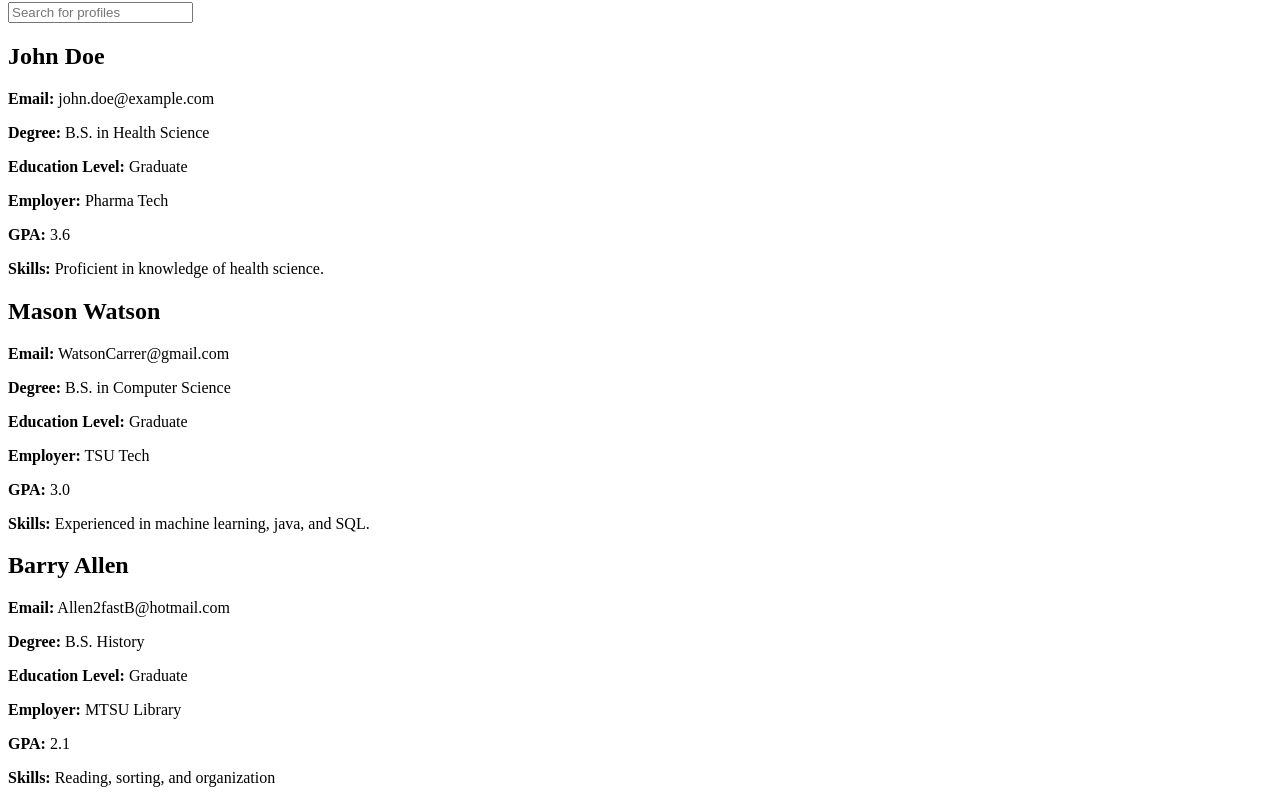
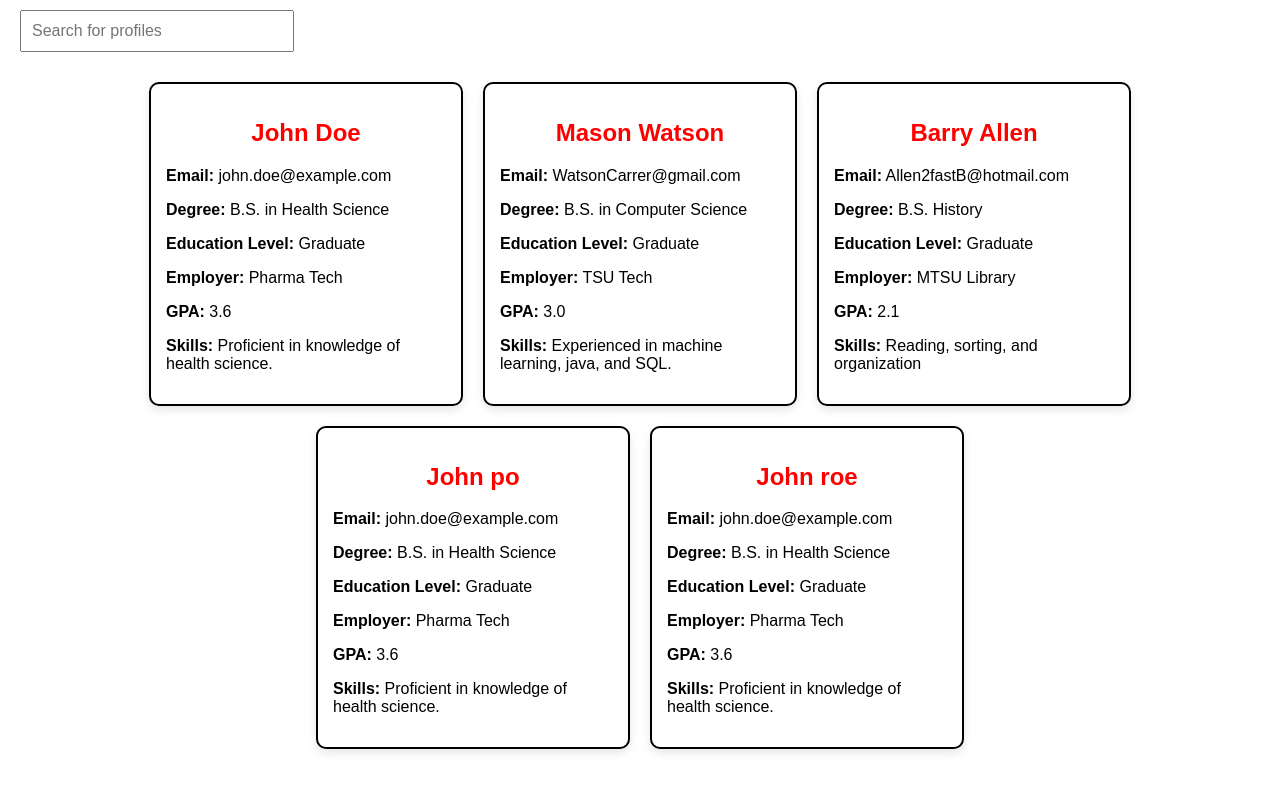
Before and after one commit to Logan1ht/COMP-3300-project, a website: page frontend/index.html in a window 1280 px wide. Shown: the part 78-873 px from the top of the page. After the commit the page ends 847 px from the top, so only its background shows below. Drawn offline with Linux system fonts and the light colour scheme.

Commit message:
jeremiah

```diff
--- a/frontend/index.html
+++ b/frontend/index.html
@@ -4,10 +4,11 @@
     <meta charset="UTF-8" />
     <meta name="viewport" content="width=device-width, initial-scale=1.0"/>
     <title>Student Profiles</title>
+    <link rel="stylesheet" href="style.css" type="text/css" />
   </head>
 
   <body>
-    <h1>Student Profiles</h1>
+    <h2>Student Profiles</h2>
 
     <input type="text" id="searchInput" placeholder="Search for profiles" />
 
--- a/frontend/style.css
+++ b/frontend/style.css
@@ -1,5 +1,23 @@
 body {
     font-family: Arial, sans-serif;
+    font-family: Arial, sans-serif;
+  background-color: #ffffff;
+  margin: 0;
+  padding: 20px;
+  }
+
+  .container {
+    max-width: 1000px;
+    margin: 30px auto;
+    background: #ffffff;
+    padding: 20px;
+    border-radius: 12px;
+    box-shadow: 0 0 15px rgba(0, 0, 0, 0.1);
+  }
+
+  h2 {
+    text-align: center;
+    color: #ff0000;
   }
 
   .search-container {
@@ -23,3 +41,25 @@ body {
   .results {
     margin-top: 20px;
   }
+  .profile-card {
+    background-color: #ffffff; /* White background */
+    border: 2px solid #000000; /* Blue border */
+    border-radius: 10px;
+    padding: 15px;
+    width: 280px;
+    box-shadow: 0 4px 10px rgba(0, 0, 0, 0.1);
+    transition: 0.3s;
+  }
+
+  .profile-card:hover {
+    transform: translateY(-5px);
+    box-shadow: 0 10px 20px rgba(0, 0, 0, 0.2);
+  }
+
+  #profile-container {
+    display: flex;
+    flex-wrap: wrap;
+    justify-content: center;
+    gap: 20px;
+    margin-top: 30px;
+  }
```
